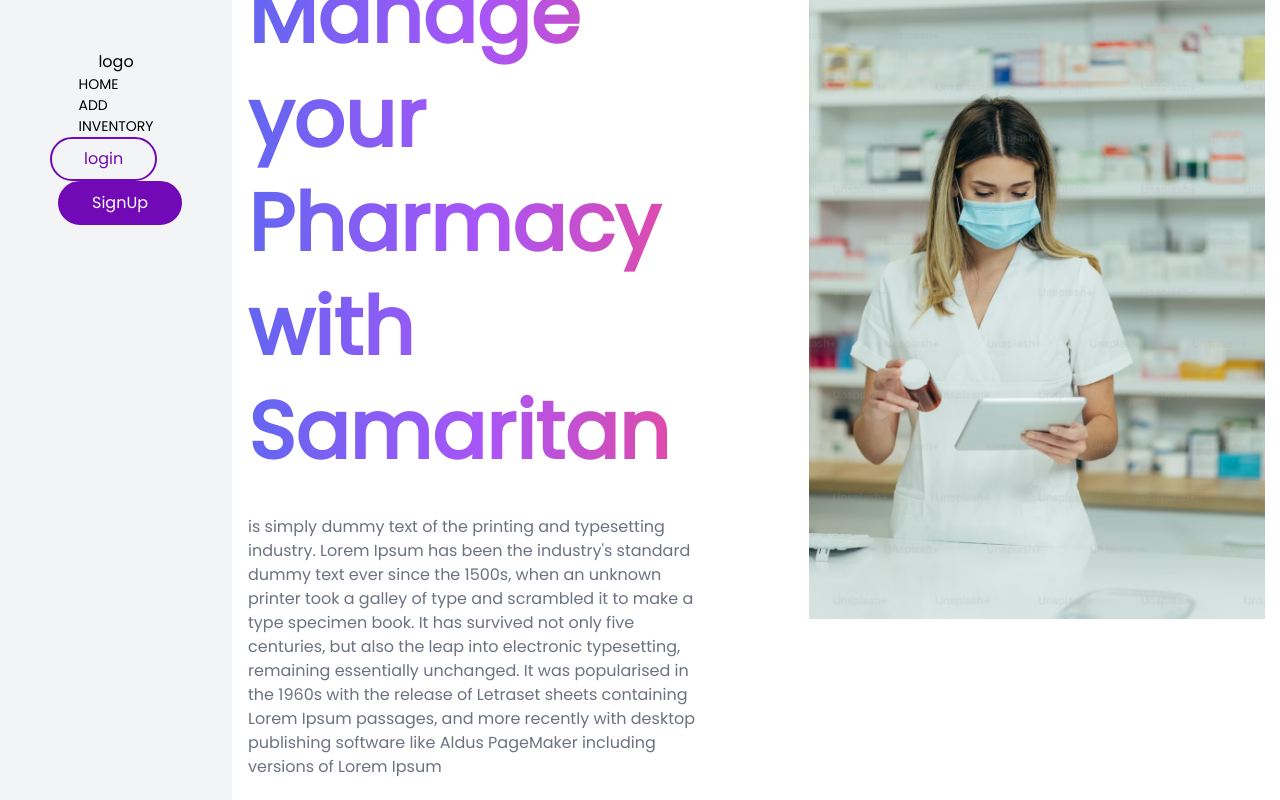
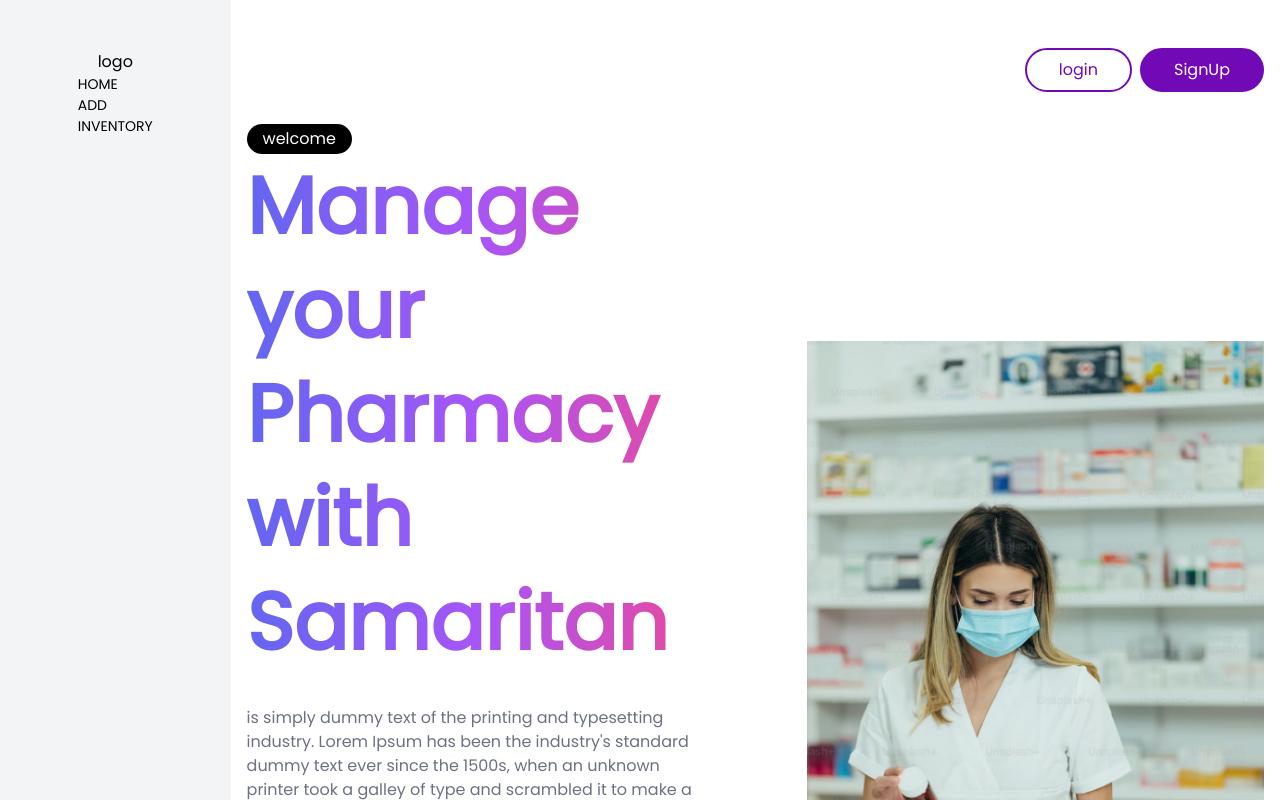
Before and after one commit to tarik350/pharmacy-inventory-react-app, a React (Vite) app: page / in a window 1280 px wide. Shown: the top 800 px of the page. Built offline with nearby package versions, Linux system fonts and the light colour scheme.

Commit message:
working on the nav bar

```diff
--- a/src/App.jsx
+++ b/src/App.jsx
@@ -9,7 +9,7 @@ const App = () => {
   return (
     <div className="  font-poppins h-screen ">
       <div className=" flex w-full h-full ">
-        <div className="flex-initial w-64 bg-gray-100">
+        <div className="flex-initial w-[400px] bg-gray-100">
           <Navbar />
         </div>
 
--- /dev/null
+++ b/src/components/Auth.jsx
@@ -0,0 +1,19 @@
+import React from "react";
+
+const Auth = () => {
+  return (
+    <div className="">
+      <div className="flex ">
+        <button className="px-8 py-2 border-2 rounded-full border-primary text-primary ">
+          login
+        </button>
+        <button className="px-8 py-2 border-2 border-primary  bg-primary ml-2 text-white rounded-full">
+          {" "}
+          SignUp
+        </button>
+      </div>
+    </div>
+  );
+};
+
+export default Auth;
--- a/src/components/Home.jsx
+++ b/src/components/Home.jsx
@@ -1,10 +1,14 @@
 import { pharma_woman } from "../assets";
+import Auth from "./Auth";
 import Card from "./utils/Card";
 
 const Home = () => {
   return (
-    <main className="flex items-center justify-between h-full">
-      <section className="flex justify-center">
+    <main className="flex flex-col items-center  h-full">
+      <div className="  self-end my-8">
+        <Auth />
+      </div>
+      <section className="flex justify-center items-center flex-2 ">
         <div className="w-1/2">
           <div className="bg-black w-max text-white px-4 rounded-full py-[3px]  font-extralight ">
             welcome
--- a/src/components/MedicineInventory.jsx
+++ b/src/components/MedicineInventory.jsx
@@ -30,7 +30,7 @@ const DELETE_FUNCTION = gql`
 `;
 
 const MedicineInventory = () => {
-  const { loading, error, data } = useQuery(GET_MEDICINE, {
+  const { refetch, loading, error, data } = useQuery(GET_MEDICINE, {
     pollInterval: 500,
   });
 
@@ -44,7 +44,6 @@ const MedicineInventory = () => {
       },
     }).then((value) => {
       console.log(value);
-      alert("medicine deleted successfull");
     });
   };
 
--- a/src/components/Navbar.jsx
+++ b/src/components/Navbar.jsx
@@ -13,7 +13,7 @@ const Navbar = () => {
     }
   };
   return (
-    <header className=" w-full  h-[100px] p-[50px] flex flex-col justify-between   items-center   text-black ">
+    <header className=" w-full relative   h-[100px] p-[50px] flex flex-col justify-between   items-center   text-black ">
       <div className="">
         <Link to="/">
           <h1>logo</h1>
@@ -40,15 +40,6 @@ const Navbar = () => {
           })}
         </ul>
       </nav>
-      <div className="">
-        <button className="px-8 py-2 border-2 rounded-full border-primary text-primary ">
-          login
-        </button>
-        <button className="px-8 py-2 border-2 border-primary  bg-primary ml-2 text-white rounded-full">
-          {" "}
-          SignUp
-        </button>
-      </div>
     </header>
   );
 };
--- a/src/styles/main.css
+++ b/src/styles/main.css
@@ -625,6 +625,14 @@ video {
   width: 16rem;
 }
 
+.w-\[10px\]{
+  width: 10px;
+}
+
+.w-\[400px\]{
+  width: 400px;
+}
+
 .w-\[500px\]{
   width: 500px;
 }
@@ -636,19 +644,6 @@ video {
 .w-max{
   width: -moz-max-content;
   width: max-content;
-}
-
-.w-\[20px\]{
-  width: 20px;
-}
-
-.w-fit{
-  width: -moz-fit-content;
-  width: fit-content;
-}
-
-.w-\[10px\]{
-  width: 10px;
 }
 
 .flex-1{
@@ -744,33 +739,13 @@ video {
   background-color: rgb(248 113 113 / var(--tw-bg-opacity));
 }
 
-.bg-white{
-  --tw-bg-opacity: 1;
-  background-color: rgb(255 255 255 / var(--tw-bg-opacity));
-}
-
-.bg-red-500{
-  --tw-bg-opacity: 1;
-  background-color: rgb(239 68 68 / var(--tw-bg-opacity));
-}
-
-.bg-red-800{
-  --tw-bg-opacity: 1;
-  background-color: rgb(153 27 27 / var(--tw-bg-opacity));
-}
-
-.bg-red-600{
-  --tw-bg-opacity: 1;
-  background-color: rgb(220 38 38 / var(--tw-bg-opacity));
-}
-
 .bg-transparent{
   background-color: transparent;
 }
 
-.bg-blue-600{
+.bg-white{
   --tw-bg-opacity: 1;
-  background-color: rgb(37 99 235 / var(--tw-bg-opacity));
+  background-color: rgb(255 255 255 / var(--tw-bg-opacity));
 }
 
 .bg-gradient-to-r{
@@ -815,16 +790,16 @@ video {
   padding: 0.5rem;
 }
 
+.p-4{
+  padding: 1rem;
+}
+
 .p-\[2px\]{
   padding: 2px;
 }
 
 .p-\[50px\]{
   padding: 50px;
-}
-
-.p-4{
-  padding: 1rem;
 }
 
 .px-4{
@@ -940,6 +915,11 @@ video {
   color: rgb(96 165 250 / var(--tw-text-opacity));
 }
 
+.text-blue-600{
+  --tw-text-opacity: 1;
+  color: rgb(37 99 235 / var(--tw-text-opacity));
+}
+
 .text-gray-400{
   --tw-text-opacity: 1;
   color: rgb(156 163 175 / var(--tw-text-opacity));
@@ -955,6 +935,11 @@ video {
   color: rgb(114 9 183 / var(--tw-text-opacity));
 }
 
+.text-red-600{
+  --tw-text-opacity: 1;
+  color: rgb(220 38 38 / var(--tw-text-opacity));
+}
+
 .text-transparent{
   color: transparent;
 }
@@ -962,21 +947,6 @@ video {
 .text-white{
   --tw-text-opacity: 1;
   color: rgb(255 255 255 / var(--tw-text-opacity));
-}
-
-.text-red-500{
-  --tw-text-opacity: 1;
-  color: rgb(239 68 68 / var(--tw-text-opacity));
-}
-
-.text-red-600{
-  --tw-text-opacity: 1;
-  color: rgb(220 38 38 / var(--tw-text-opacity));
-}
-
-.text-blue-600{
-  --tw-text-opacity: 1;
-  color: rgb(37 99 235 / var(--tw-text-opacity));
 }
 
 .underline{
@@ -989,15 +959,15 @@ video {
   box-shadow: var(--tw-ring-offset-shadow, 0 0 #0000), var(--tw-ring-shadow, 0 0 #0000), var(--tw-shadow);
 }
 
+.shadow-lg{
+  --tw-shadow: 0 10px 15px -3px rgb(0 0 0 / 0.1), 0 4px 6px -4px rgb(0 0 0 / 0.1);
+  --tw-shadow-colored: 0 10px 15px -3px var(--tw-shadow-color), 0 4px 6px -4px var(--tw-shadow-color);
+  box-shadow: var(--tw-ring-offset-shadow, 0 0 #0000), var(--tw-ring-shadow, 0 0 #0000), var(--tw-shadow);
+}
+
 .shadow-xl{
   --tw-shadow: 0 20px 25px -5px rgb(0 0 0 / 0.1), 0 8px 10px -6px rgb(0 0 0 / 0.1);
   --tw-shadow-colored: 0 20px 25px -5px var(--tw-shadow-color), 0 8px 10px -6px var(--tw-shadow-color);
-  box-shadow: var(--tw-ring-offset-shadow, 0 0 #0000), var(--tw-ring-shadow, 0 0 #0000), var(--tw-shadow);
-}
-
-.shadow-lg{
-  --tw-shadow: 0 10px 15px -3px rgb(0 0 0 / 0.1), 0 4px 6px -4px rgb(0 0 0 / 0.1);
-  --tw-shadow-colored: 0 10px 15px -3px var(--tw-shadow-color), 0 4px 6px -4px var(--tw-shadow-color);
   box-shadow: var(--tw-ring-offset-shadow, 0 0 #0000), var(--tw-ring-shadow, 0 0 #0000), var(--tw-shadow);
 }
 
@@ -1078,6 +1048,11 @@ td{
   @apply "border px-8 py-4;
 } */
 
+.hover\:bg-blue-600:hover{
+  --tw-bg-opacity: 1;
+  background-color: rgb(37 99 235 / var(--tw-bg-opacity));
+}
+
 .hover\:bg-red-300:hover{
   --tw-bg-opacity: 1;
   background-color: rgb(252 165 165 / var(--tw-bg-opacity));
@@ -1086,11 +1061,6 @@ td{
 .hover\:bg-red-600:hover{
   --tw-bg-opacity: 1;
   background-color: rgb(220 38 38 / var(--tw-bg-opacity));
-}
-
-.hover\:bg-blue-600:hover{
-  --tw-bg-opacity: 1;
-  background-color: rgb(37 99 235 / var(--tw-bg-opacity));
 }
 
 .hover\:text-secondary:hover{
```
